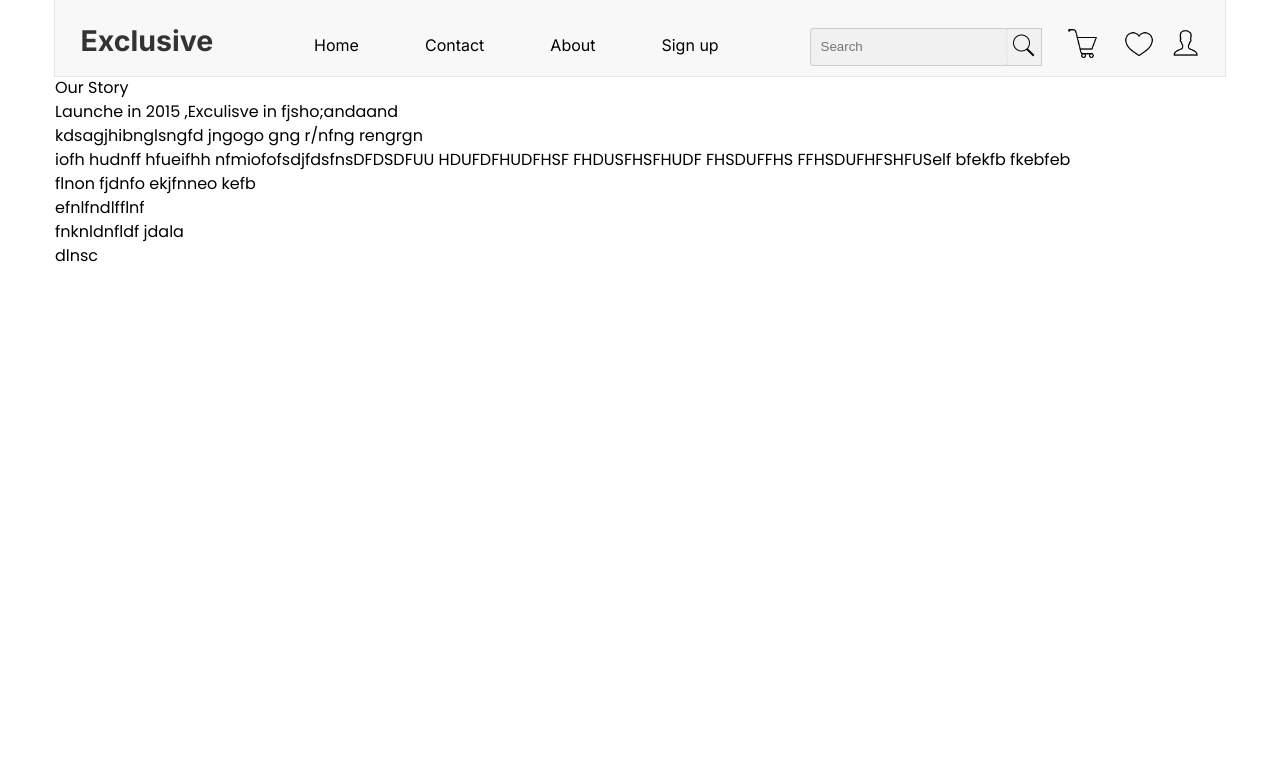
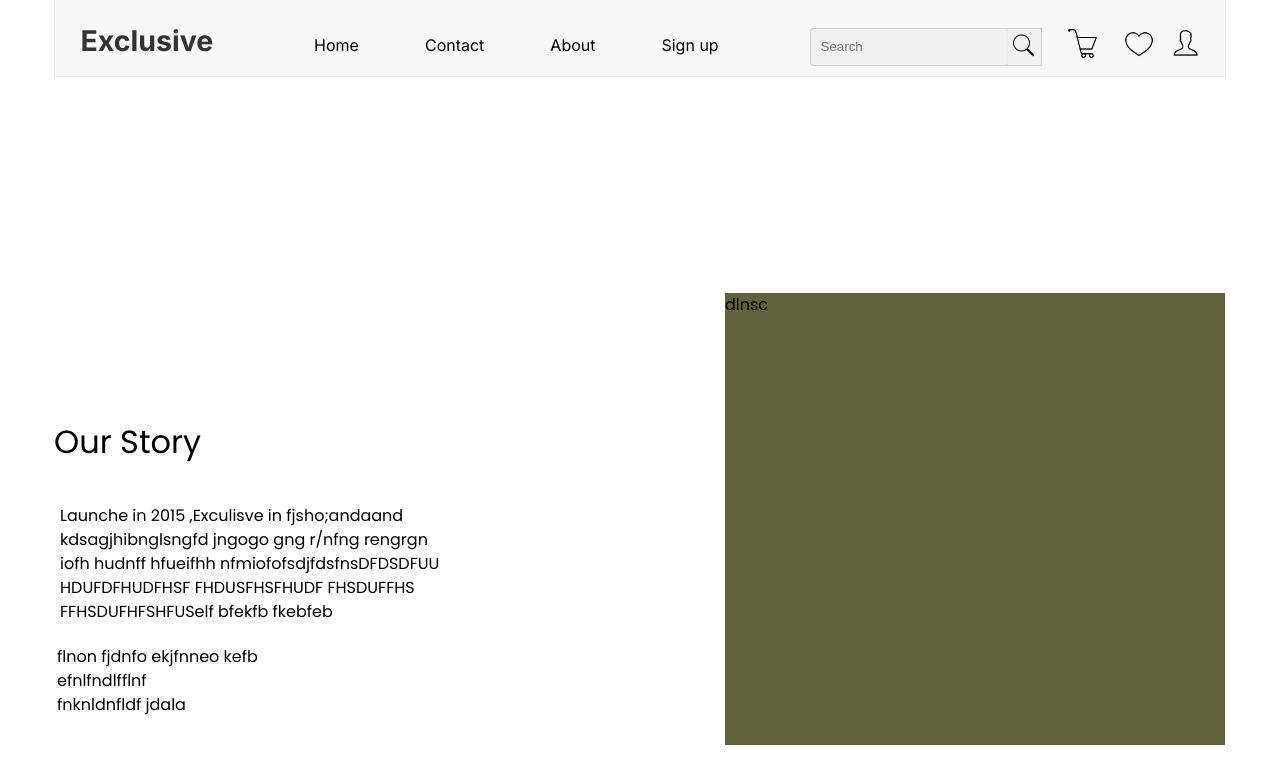
Before and after one commit to Abdurrehman211/Exclusive.app, a React (Create React App) app in the folder client/: page /About in a window 1280 px wide. Shown: the top 784 px of the page. Built offline with nearby package versions, Linux system fonts and the light colour scheme.

Commit message:
update About component styles for improved layout and readability

```diff
--- a/client/src/components/about.css
+++ b/client/src/components/about.css
@@ -1,5 +1,32 @@
 
-class1
+
+#ab1
 {
-    background-color: antiquewhite;
+    font-size: xx-large;
+    font-weight: 500px;
 }
+#ab2
+{
+    padding-top: 38px;
+    margin-left: 6px;
+}
+#ab3
+{
+    padding-top: 21px;
+    margin-left: 3px;
+}
+.about
+{
+
+    margin: 342px -1px;
+    width: 400px;
+    box-sizing: border-box;
+}
+.about1
+{
+    background-color: rgb(97, 97, 60);
+    width: 500px;
+    height: 452px;
+    float: right;
+    margin-top: -766px;
+}
```
